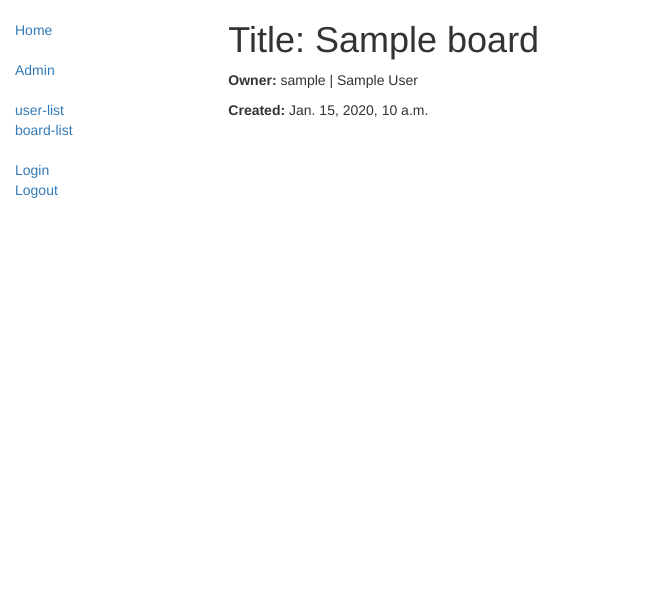
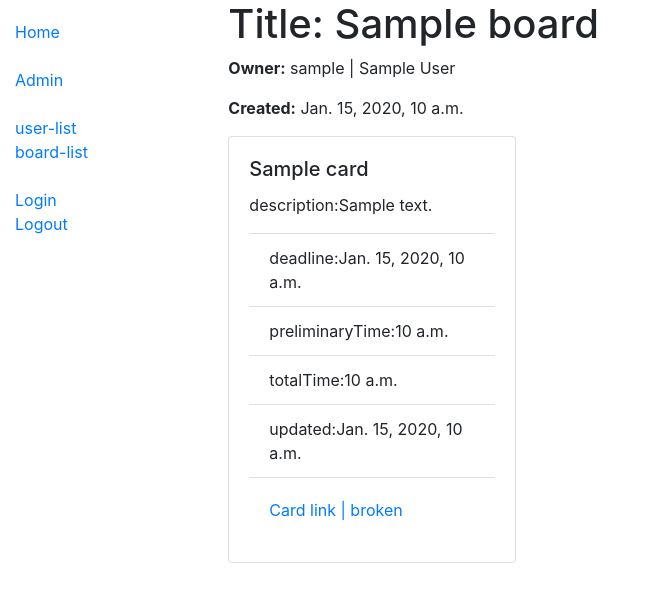
Before and after one commit to buzzon/reference, a Django app: a page that uses reference/core/templates/base_generic.html in a window 1280 px wide. Shown: the top 602 px of the page, without its empty margins (0-645 px from the left). Run offline with Django 3.2, Linux system fonts and the light colour scheme; tables that the repository leaves empty hold one stand-in row (values such as "Sample post"); some libraries are stand-ins or nearby versions.

Commit message:
Template Card and some fixes

```diff
--- a/reference/core/api/serializers.py
+++ b/reference/core/api/serializers.py
@@ -78,12 +78,13 @@ class CardSerializer(serializers.ModelSerializer):
 
 class BoardSerializer(serializers.ModelSerializer):
     url = serializers.URLField(source='get_absolute_url', read_only=True)
+    urlApi = serializers.URLField(source='get_absolute_api_url', read_only=True)
     owner = serializers.URLField(source='get_owner_absolute_url', read_only=True)
     cards = CardSerializer(required=False, many=True)
 
     class Meta:
         model = Board
-        fields = ['url', 'title', 'owner', 'created', 'cards']
+        fields = ['url', 'urlApi', 'title', 'owner', 'created', 'cards']
 
     def create(self, validated_data):
         cards_data = validated_data.pop('cards', [])
--- a/reference/core/api/urls.py
+++ b/reference/core/api/urls.py
@@ -7,5 +7,5 @@ urlpatterns = [
     path('user/', views.UserList.as_view(), name='user-list'),
     path('user/<str:username>/', views.UserDetail.as_view(), name='user-detail'),
     path('board/', views.BoardList.as_view(), name='board-list'),
-    path('board/<slug:slug>/', views.BoardDetail.as_view(), name='board-detail')
+    path('board/<int:pk>/', views.BoardDetailByPK.as_view(), name='board-detail')
 ]
--- a/reference/core/models.py
+++ b/reference/core/models.py
@@ -27,7 +27,7 @@ class Board(models.Model):
         return reverse('core:board-detail', kwargs={'slug': self.slug})
 
     def get_absolute_api_url(self):
-        return reverse('core-api:board-detail', kwargs={'slug': self.slug})
+        return reverse('core-api:board-detail', args=[str(self.id)])
 
     def get_owner_absolute_url(self):
         return self.owner.get_absolute_url()
@@ -51,6 +51,9 @@ class Card(models.Model):
         ordering = ['updated']
 
     def get_absolute_url(self):
+        return reverse('core:card-detail', args=[str(self.id)])
+
+    def get_absolute_api_url(self):
         return reverse('core-api:card-detail', args=[str(self.id)])
 
     def __str__(self):
--- a/reference/core/templates/base_generic.html
+++ b/reference/core/templates/base_generic.html
@@ -4,9 +4,8 @@
   {% block title %}<title>Local Library</title>{% endblock %}
   <meta charset="utf-8">
   <meta name="viewport" content="width=device-width, initial-scale=1">
-  <link rel="stylesheet" href="https://maxcdn.bootstrapcdn.com/bootstrap/3.3.7/css/bootstrap.min.css">
   <script src="https://ajax.googleapis.com/ajax/libs/jquery/1.12.4/jquery.min.js"></script>
-  <script src="https://maxcdn.bootstrapcdn.com/bootstrap/3.3.7/js/bootstrap.min.js"></script>
+  <link rel="stylesheet" href="https://maxcdn.bootstrapcdn.com/bootstrap/4.0.0/css/bootstrap.min.css" integrity="sha384-Gn5384xqQ1aoWXA+058RXPxPg6fy4IWvTNh0E263XmFcJlSAwiGgFAW/dAiS6JXm" crossorigin="anonymous">
   {% load static %}
   <link rel="stylesheet" href="{% static 'css/styles.css' %}">
 </head>
@@ -19,7 +18,7 @@
         <ul class="sidebar-nav">
             <li><a href="{% url 'core:index' %}">Home</a></li>
             <br>
-            <li><a href="admin/">Admin</a></li>
+            <li><a href="{% url 'admin:index' %}">Admin</a></li>
             <br>
             <li><a href="{% url 'core-api:user-list' %}">user-list</a></li>
             <li><a href="{% url 'core-api:board-list' %}">board-list</a></li>
--- a/reference/core/templates/core/board_detail.html
+++ b/reference/core/templates/core/board_detail.html
@@ -1,7 +1,30 @@
 {% extends "base_generic.html" %}
-
 {% block content %}
-<h1>Title: {{ board.title }}</h1>
-<p><strong>Owner:</strong> {{ board.owner }} | {{ board.owner.first_name }} {{ board.owner.last_name }}</p>
-<p><strong>Created:</strong> {{ board.created }}</p>
+<div>
+    <h1>Title: {{ board.title }}</h1>
+    <p><strong>Owner:</strong> {{ board.owner }} | {{ board.owner.first_name }} {{ board.owner.last_name }}</p>
+    <p><strong>Created:</strong> {{ board.created }}</p>
+</div>
+<div class="row">
+    {% for card in board.cards.all %}
+    <div class="col">
+        <div class="card" style="width: 18rem;">
+            <div class="card-body">
+                <h5 class="card-title">{{ card.title }}</h5>
+                <p class="card-text">description:{{ card.description }}</p>
+                <ul class="list-group list-group-flush">
+                    <li class="list-group-item">deadline:{{ card.deadline }}</li>
+                    <li class="list-group-item">preliminaryTime:{{ card.preliminaryTime }}</li>
+                    <li class="list-group-item">totalTime:{{ card.totalTime }}</li>
+                    <li class="list-group-item">updated:{{ card.updated }}</li>
+                </ul>
+                <div class="card-body">
+                    <a href="#{{ card.get_absolute_url }}" class="card-link">Card link | broken</a>
+                </div>
+            </div>
+        </div>
+        <br>
+    </div>
+    {% endfor %}
+</div>
 {% endblock %}
--- a/reference/core/urls.py
+++ b/reference/core/urls.py
@@ -5,5 +5,6 @@ from . import views
 app_name = 'core'
 urlpatterns = [
     path('', views.index, name='index'),
-    path(r'board/<slug:slug>/', views.BoardDetail.as_view(), name='board-detail')
+    path(r'board/<slug:slug>/', views.BoardDetail.as_view(), name='board-detail'),
+    path(r'card/<int:pk>/', views.BoardDetail.as_view(), name='card-detail')
 ]
--- a/reference/settings/settings.py
+++ b/reference/settings/settings.py
@@ -13,8 +13,7 @@ import os
 from pathlib import Path
 
 # Build paths inside the project like this: BASE_DIR / 'subdir'.
-from django.http import HttpResponseRedirect
-from django.urls import reverse
+from rest_framework.reverse import reverse
 
 from settings.parameters import ParametersContainer
 
```
Also changed, not shown: reference/core/api/views.py (+7 -0 lines).
